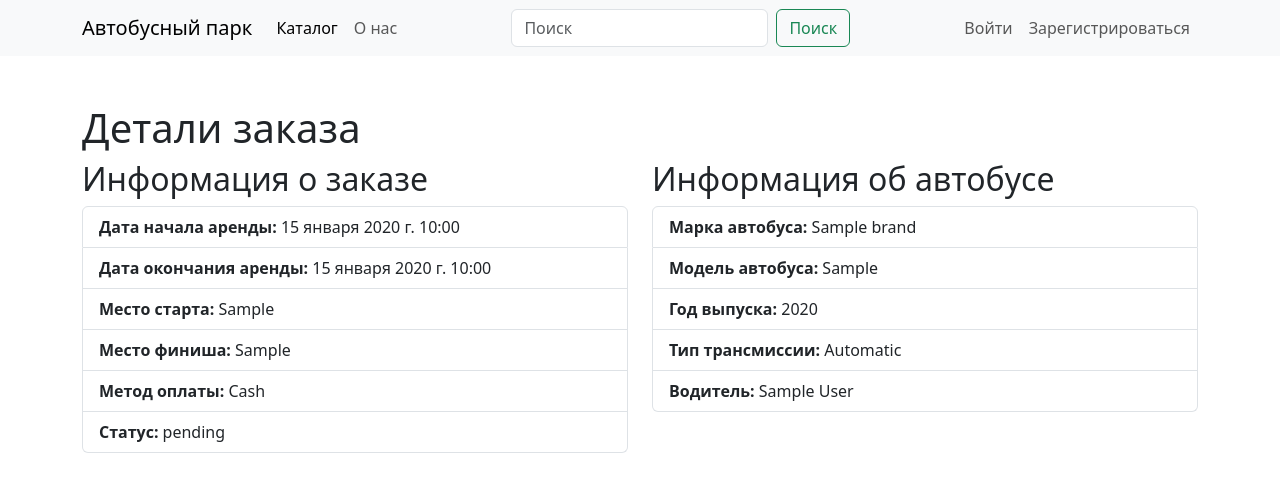
After one commit to PanabeeWQW/bus_station_test, a Django app: page /order_detail/1/ in a window 1280 px wide. The commit adds this page. Shown: the top 492 px of the page. Run offline with Django 5.2, Linux system fonts and the light colour scheme; tables that the repository leaves empty hold one stand-in row (values such as "Sample post"); some libraries are stand-ins or nearby versions.

Commit message:
проверка регистрации пользователя

```diff
--- a/main/templates/main/base.html
+++ b/main/templates/main/base.html
@@ -36,6 +36,9 @@
                 <li class="nav-item">
                     <a class="nav-link disabled" tabindex="-1" aria-disabled="true">Вы вошли как: {{ user }}</a>
                 </li>
+                    {% if order %}
+                        <a class="nav-link" href="{% url 'order_detail' order.id %}"> Заявки на аренду</a>
+                    {% endif %}
                 <li class="nav-item">
                     <a class="nav-link" href="{% url 'personal_account' %}">Личный кабинет</a>
                 </li>
--- a/main/templates/main/bus_detail/bus_detail.html
+++ b/main/templates/main/bus_detail/bus_detail.html
@@ -33,6 +33,8 @@
                 {% endif %}
             </ul>
             <a href="{% url 'catalog' %}" class="btn btn-primary mt-3">Назад к каталогу</a>
+            <a href="{% url 'order_with_driver' bus.id %}" class="btn btn-primary mt-3">Арендовать авто с водителем</a>
+            <a href="{% url 'catalog' %}" class="btn btn-primary mt-3">Арендовать авто без водителя</a>
         </div>
     </div>
 </div>
--- /dev/null
+++ b/main/templates/main/order/order_detail.html
@@ -0,0 +1,36 @@
+{% extends 'main/base.html' %}
+{% block title %}
+    Детали заказа
+{% endblock %}
+{% block content %}
+<div class="container">
+    <h1 class="mt-5">Детали заказа</h1>
+    <div class="row">
+        <div class="col-md-6">
+            <h2>Информация о заказе</h2>
+            <ul class="list-group">
+                <li class="list-group-item"><strong>Дата начала аренды:</strong> {{ order.start_date }}</li>
+                <li class="list-group-item"><strong>Дата окончания аренды:</strong> {{ order.end_date }}</li>
+                <li class="list-group-item"><strong>Место старта:</strong> {{ order.start_point }}</li>
+                <li class="list-group-item"><strong>Место финиша:</strong> {{ order.end_point }}</li>
+                <li class="list-group-item"><strong>Метод оплаты:</strong> {{ order.get_payment_method_display }}</li>
+                <li class="list-group-item"><strong>Статус:</strong> {{ order.status }}</li>
+            </ul>
+        </div>
+        <div class="col-md-6">
+            <h2>Информация об автобусе</h2>
+            <ul class="list-group">
+                <li class="list-group-item"><strong>Марка автобуса:</strong> {{ order.bus.brand.name }}</li>
+                <li class="list-group-item"><strong>Модель автобуса:</strong> {{ order.bus.model }}</li>
+                <li class="list-group-item"><strong>Год выпуска:</strong> {{ order.bus.year_of_production }}</li>
+                <li class="list-group-item"><strong>Тип трансмиссии:</strong> {{ order.bus.get_transmission_type_display }}</li>
+                {% if order.bus.driver %}
+                    <li class="list-group-item"><strong>Водитель:</strong> {{ order.bus.driver.first_name }} {{ order.bus.driver.last_name }}</li>
+                {% else %}
+                    <li class="list-group-item"><strong>Водитель:</strong> Нет назначенного водителя</li>
+                {% endif %}
+            </ul>
+        </div>
+    </div>
+</div>
+{% endblock %}
--- a/main/urls.py
+++ b/main/urls.py
@@ -7,4 +7,6 @@ urlpatterns = [
     path('', include('users.urls')),
     path('catalog/', catalog, name='catalog'),
     path('bus_detail/<int:bus_id>/', bus_detail, name='bus_detail'),
+    path('order_with_driver/<int:bus_id>/', order_with_driver, name='order_with_driver'),
+    path('order_detail/<int:order_id>/', order_detail, name='order_detail'),
 ]
--- a/main/views.py
+++ b/main/views.py
@@ -1,4 +1,5 @@
-from django.shortcuts import render, get_object_or_404
+from django.shortcuts import render, get_object_or_404, redirect
+from django.contrib.auth.decorators import login_required
 from .models import *
 
 def index(request):
@@ -23,3 +24,49 @@ def catalog(request):
 def bus_detail(request, bus_id):
     bus = get_object_or_404(Bus, id=bus_id)
     return render(request, 'main/bus_detail/bus_detail.html', {'bus': bus})
+
+
+def order_with_driver(request, bus_id):
+    if request.method == 'POST':
+        # Обработка POST-запроса для создания заказа
+        start_date = request.POST.get('start_date')
+        end_date = request.POST.get('end_date')
+        start_point = request.POST.get('start_point')
+        end_point = request.POST.get('end_point')
+        payment_method = request.POST.get('payment_method')
+
+        bus = get_object_or_404(Bus, id=bus_id)
+
+        order = Order.objects.create(
+            customer=request.user.customer,
+            bus=bus,
+            driver_needed=True,
+            start_date=start_date,
+            end_date=end_date,
+            start_point=start_point,
+            end_point=end_point,
+            payment_method=payment_method,
+            status='pending'
+        )
+
+        # Изменяем статус автобуса на "недоступен"
+        bus.is_available = False
+        bus.save()
+
+        return redirect('order_detail', order_id=order.id)
+    else:
+        # Проверяем, аутентифицирован ли пользователь
+        if request.user.is_authenticated:
+            # Если пользователь аутентифицирован, отображаем форму заказа
+            return render(request, 'main/order/order_with_driver.html', {'bus': get_object_or_404(Bus, id=bus_id)})
+        else:
+            # Если пользователь не аутентифицирован, перенаправляем на страницу регистрации
+            return redirect('register')  # Предполагается, что у вас есть URL с именем 'register'
+
+
+def order_detail(request, order_id):
+    # Получаем объект заказа по его идентификатору
+    order = get_object_or_404(Order, id=order_id)
+
+    # Передаем объект заказа в контекст для отображения на странице
+    return render(request, 'main/order/order_detail.html', {'order': order})
```
Also changed, not shown: main/templates/main/order/order_with_driver.html (added, +38 -0 lines).
